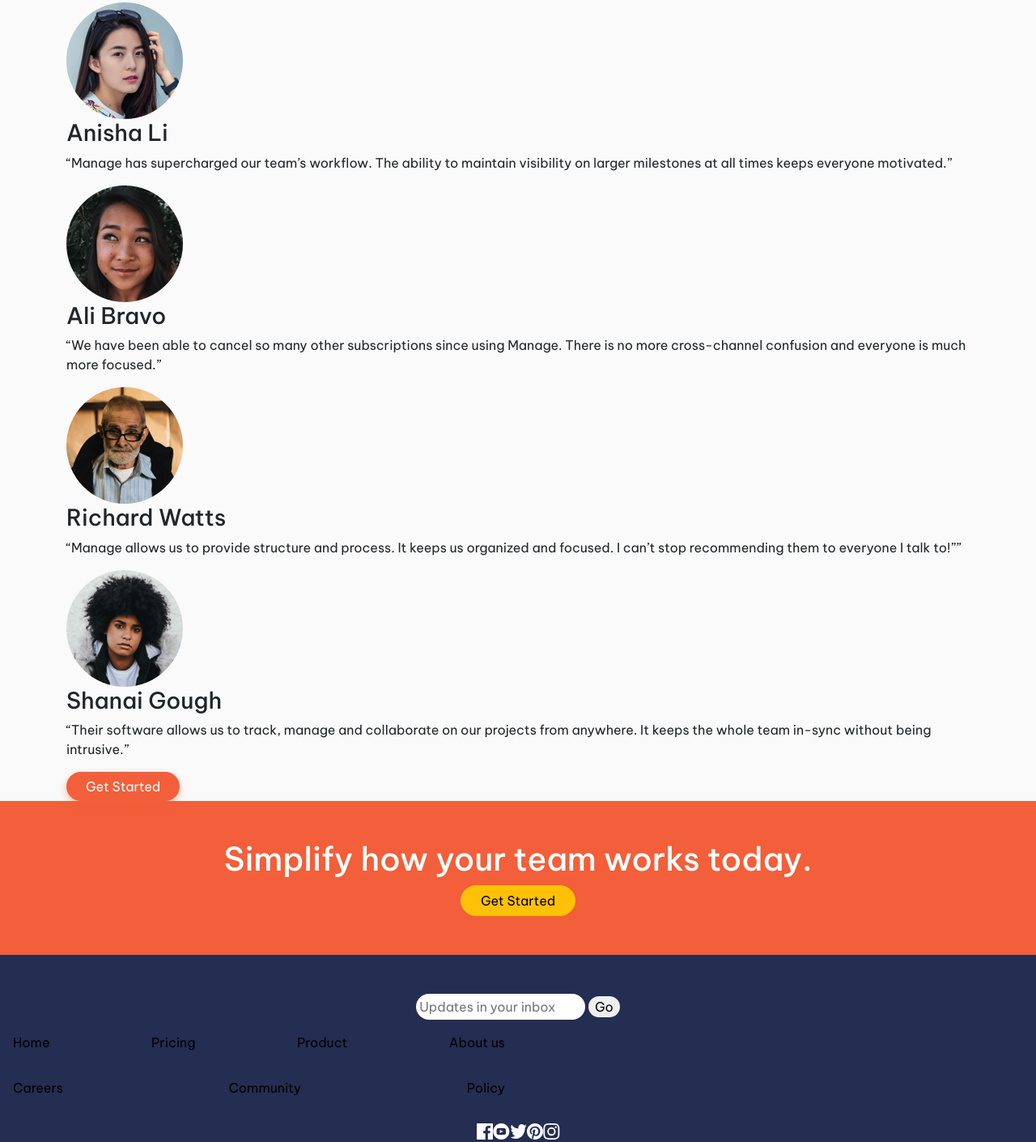
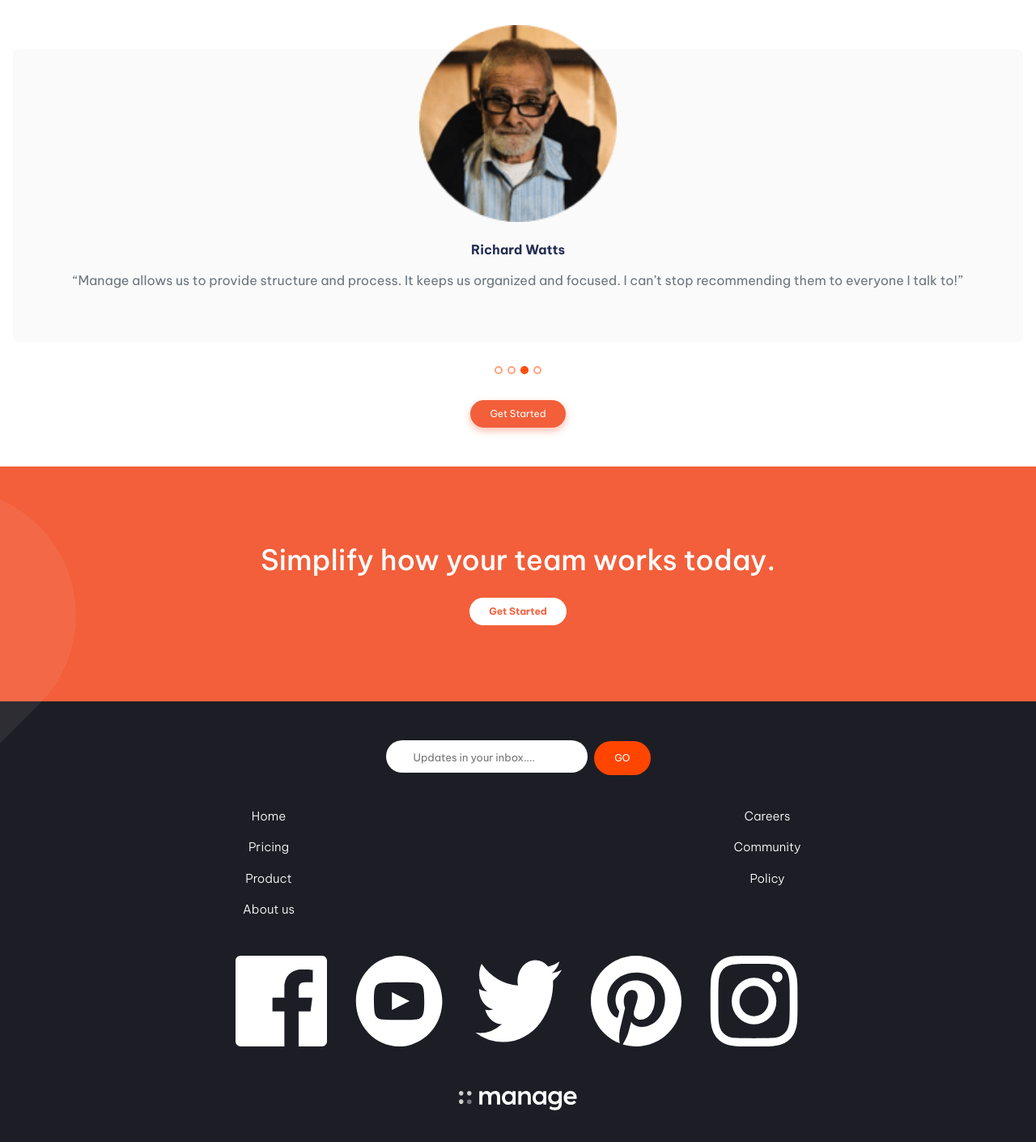
Before and after one commit to lianxxxx/frontend-mentor-bootstrap-manage-landing-page, a website built with Vite: page index.html in a window 1280 px wide. Shown: the part 2123-3533 px from the top of the page at 81% size. Built offline with nearby package versions, Linux system fonts and the light colour scheme.

Commit message:
style: complete mobile version

```diff
--- a/index.html
+++ b/index.html
@@ -35,19 +35,19 @@
               class="navbar nav justify-content-center d-flex flex-column fw-bold text-dark"
             >
               <li class="nav-item p-1">
+                <a href="" class="nav-link">Pricing</a>
+              </li>
+              <li class="nav-item p-1">
+                <a href="" class="nav-link">Product</a>
+              </li>
+              <li class="nav-item">
                 <a href="" class="nav-link">About us</a>
               </li>
               <li class="nav-item p-1">
                 <a href="" class="nav-link">Careers</a>
               </li>
-              <li class="nav-item">
+              <li class="nav-item p-1">
                 <a href="" class="nav-link">Community</a>
-              </li>
-              <li class="nav-item p-1">
-                <a href="" class="nav-link">Pricing</a>
-              </li>
-              <li class="nav-item p-1">
-                <a href="" class="nav-link">Product</a>
               </li>
             </ul>
           </div>
@@ -67,10 +67,10 @@
       </div>
     </div>
     <div class="position-relative text-center hero-container pb-5">
-      <h1 class="text-center fw-bold lh-sm px-4">
+      <h1 class="text-center fw-bold lh-sm px-4 home-title">
         Bring everyone together to build better products.
       </h1>
-      <p class="text-secondary lh-lg manage-description px-5 mx-1 text-justify">
+      <p class="text-secondary lh-lg manage-description px-4 mx-1 text-justify">
         Manage makes it simple for software teams to plan day-to-day tasks while
         keeping the larger team goals in view.
       </p>
@@ -79,16 +79,16 @@
         class="table-pattern-small"
         alt=""
       />
-      <button type="button" class="btn btn-danger rounded-5 px-4 py-2 m-3 fs-6">
+      <button type="button" class="btn btn-danger rounded-5 px-4 m-3 fs-6">
         Get Started
       </button>
 
       <div class="mt-5 text-start">
         <div>
-          <h1 class="fw-bold px-5 pb-3 pt-3 lh-base">
+          <h1 class="fw-bold px-5 pb-3 pt-5 lh-base text-center">
             What’s different about Manage?
           </h1>
-          <p class="text-secondary px-3 lh-base pb-5">
+          <p class="text-secondary px-4 lh-base pb-5">
             Manage provides all the functionality your team needs, without the
             complexity. Our software is tailor-made for modern digital product
             teams.
@@ -121,7 +121,7 @@
             <span class="number-badge fw-bold">03</span>
             <p class="badge-title">Everything you need in one place</p>
           </div>
-          <p class="text-secondary text-start mx-3 mb-5">
+          <p class="text-secondary text-start mx-3 mb-3">
             Stop jumping from one service to another to communicate, store
             files, track tasks and share documents. Manage offers an all-in-one
             team productivity solution.
@@ -130,53 +130,120 @@
       </div>
     </div>
 
-    <div class="container-fluid">
-      <div class="container">
-        <h1>What they’ve said</h1>
-        <div>
-          <img src="/images/avatar-anisha.png" alt="" />
-          <h3>Anisha Li</h3>
-          <p>
-            “Manage has supercharged our team’s workflow. The ability to
-            maintain visibility on larger milestones at all times keeps everyone
-            motivated.”
+    <div
+      id="testimonialCarousel"
+      class="carousel slide text-center mx-3"
+      data-bs-ride="carousel"
+      data-bs-interval="3000"
+    >
+      <h1 class="title-testimonial">What they've said</h1>
+      <div class="carousel-inner">
+        <!-- Card 1 -->
+
+        <div class="carousel-item">
+          <div class="card px-3 pb-5 mx-auto">
+            <img
+              src="/images/avatar-anisha.png"
+              class="img-fluid img-testimonial mx-auto d-block"
+            />
+            <h6 class="fw-bold pb-2">Anisha Li</h6>
+            <p class="text-secondary">
+              “We have been able to cancel so many other subscriptions since
+              using Manage. There is no more cross-channel confusion and
+              everyone is much more focused.”
             </p>
           </div>
-        <div>
-          <img src="/images/avatar-ali.png" alt="" />
-          <h3>Ali Bravo</h3>
-          <p>
-            “We have been able to cancel so many other subscriptions since using
-            Manage. There is no more cross-channel confusion and everyone is
-            much more focused.”
+        </div>
+
+        <!-- Card 2 -->
+        <div class="carousel-item active">
+          <div class="card px-3 pb-5 mx-auto">
+            <img
+              src="/images/avatar-ali.png"
+              class="img-fluid img-testimonial mx-auto d-block"
+            />
+            <h6 class="fw-bold pb-2">Ali Bravo</h6>
+            <p class="text-secondary">
+              “We have been able to cancel so many other subscriptions since
+              using Manage. There is no more cross-channel confusion and
+              everyone is much more focused.”
             </p>
           </div>
-        <div>
-          <img src="/images/avatar-richard.png" alt="" />
-          <h3>Richard Watts</h3>
-          <p>
+        </div>
+        <!-- Card 3 -->
+        <div class="carousel-item">
+          <div class="card px-3 pb-5 mx-auto">
+            <img
+              src="/images/avatar-richard.png"
+              class="img-fluid img-testimonial mx-auto d-block"
+            />
+            <h6 class="fw-bold pb-2">Richard Watts</h6>
+            <p class="text-secondary">
               “Manage allows us to provide structure and process. It keeps us
-            organized and focused. I can’t stop recommending them to everyone I
-            talk to!””
+              organized and focused. I can’t stop recommending them to everyone
+              I talk to!”
             </p>
           </div>
-        <div>
-          <img src="/images/avatar-shanai.png" alt="" />
-          <h3>Shanai Gough</h3>
-          <p>
+        </div>
+
+        <!-- Card 4 -->
+        <div class="carousel-item">
+          <div class="card px-3 pb-5 mx-auto">
+            <img
+              src="/images/avatar-shanai.png"
+              class="img-fluid img-testimonial mx-auto d-block"
+            />
+            <h6 class="fw-bold pb-2">Shanai Gough</h6>
+            <p class="text-secondary">
               “Their software allows us to track, manage and collaborate on our
               projects from anywhere. It keeps the whole team in-sync without
               being intrusive.”
             </p>
           </div>
-        <button type="button" class="btn btn-danger rounded-5 px-4">
+        </div>
+      </div>
+      <div class="carousel-indicators">
+        <button
+          type="button"
+          data-bs-target="#testimonialCarousel"
+          data-bs-slide-to="0"
+          class="active"
+        ></button>
+        <button
+          type="button"
+          data-bs-target="#testimonialCarousel"
+          data-bs-slide-to="1"
+        ></button>
+        <button
+          type="button"
+          data-bs-target="#testimonialCarousel"
+          data-bs-slide-to="2"
+        ></button>
+        <button
+          type="button"
+          data-bs-target="#testimonialCarousel"
+          data-bs-slide-to="3"
+        ></button>
+      </div>
+      <button
+        type="button"
+        class="btn btn-danger rounded-5 px-4 py-2 mt-3 mb-5 fs-6"
+      >
         Get Started
       </button>
     </div>
-    </div>
-    <div class="container-fluid text-center p-5" id="orangeBg">
-      <h1 class="text-white">Simplify how your team works today.</h1>
-      <button type="button" class="btn btn-warning rounded-5 px-4">
+
+    <div class="container-fluid text-center" id="orangeBg">
+      <img
+        src="/images/bg-simplify-section-mobile.svg"
+        class="img-fluid bg-simplify-section-mobile"
+        alt=""
+      />
+      <h1 class="fw-medium mt-4 lh-sm">Simplify how your team works today.</h1>
+      <button
+        type="button"
+        class="btn btn-white rounded-5 px-4 mb-4 mt-3 py-2 fs-6 fw-bold"
+      >
         Get Started
       </button>
     </div>
@@ -185,27 +252,43 @@
         <div class="text-center">
           <input
             type="text"
-            class="rounded-5 border-0 p-1 mt-5"
-            placeholder="Updates in your inbox"
+            class="rounded-5 border-0 py-2 px-4 mt-5 border-0 placeholder-design"
+            placeholder="Updates in your inbox...."
           />
-          <button class="rounded-4 border-0 px-2">Go</button>
+          <button class="rounded-5 border-0 go-btn fs-6 text-white">GO</button>
         </div>
+        <div class="row justify-content-center m-4">
           <div class="col-6">
-          <ul class="navbar nav">
-            <li class=""><a href="" class="nav-link">Home</a></li>
-            <li class=""><a href="" class="nav-link">Pricing</a></li>
-            <li class=""><a href="" class="nav-link">Product</a></li>
-            <li class=""><a href="" class="nav-link">About us</a></li>
+            <ul class="navbar nav flex-column">
+              <li class="">
+                <a href="" class="nav-link text-white fw-light">Home</a>
+              </li>
+              <li class="">
+                <a href="" class="nav-link text-white fw-light">Pricing</a>
+              </li>
+              <li class="">
+                <a href="" class="nav-link text-white fw-light">Product</a>
+              </li>
+              <li class="">
+                <a href="" class="nav-link text-white fw-light">About us</a>
+              </li>
             </ul>
           </div>
           <div class="col-6">
-          <ul class="navbar nav">
-            <li class=""><a href="" class="nav-link">Careers</a></li>
-            <li class=""><a href="" class="nav-link">Community</a></li>
-            <li class=""><a href="" class="nav-link">Policy</a></li>
+            <ul class="navbar nav flex-column">
+              <li class="">
+                <a href="" class="nav-link text-white fw-light">Careers</a>
+              </li>
+              <li class="">
+                <a href="" class="nav-link text-white fw-light">Community</a>
+              </li>
+              <li class="">
+                <a href="" class="nav-link text-white fw-light">Policy</a>
+              </li>
             </ul>
           </div>
-        <div class="d-flex justify-content-center g-5 m-3">
+        </div>
+        <div class="d-flex justify-content-center gap-4 m-3">
           <img
             src="/images/icon-facebook.svg"
             class="img-fluid social-icon"
@@ -232,10 +315,12 @@
             alt=""
           />
         </div>
-        <div>
-          <img src="/images/logo.svg" alt="" />
+        <div class="text-center m-5">
+          <img src="/images/logo.svg" alt="" fill="white" class="footer-logo" />
         </div>
-        <p class="text-center">Copyright 2020. All Rights Reserved</p>
+        <p class="text-secondary text-center fs-6 pb-4">
+          Copyright 2020. All Rights Reserved
+        </p>
       </div>
     </footer>
 
--- a/src/assets/css/style.css
+++ b/src/assets/css/style.css
@@ -1,10 +1,7 @@
 *{
     font-family: 'Be Vietnam Pro', sans-serif ;
 }
-html,body{
-    background-color: hsl(0, 0%, 98%);
 
-}
 .hero-container{
     overflow-x: hidden;
     position: relative;
@@ -13,9 +10,16 @@ html,body{
 }
 #orangeBg{
 background-color:  hsl(12, 88%, 59%);
+padding:70px;
+position: relative;
+}
+#orangeBg h1{
+color:  white;
+font-size: 35px;
+z-index: 2;
 }
 footer{
-    background-color: hsl(228, 39%, 23%);
+    background-color: hsl(233, 12%, 13%);
 }
 #navBarMenu {
     z-index:3;
@@ -52,8 +56,8 @@ ul a{
 
 .table-pattern-small {
     position: absolute;
-    top: 75px;
-    left: 62%;
+    top: 90px;
+    left: 61%;
     width: 80%;
     z-index: 1!important;
 
@@ -67,15 +71,21 @@ ul a{
 width: 40%;
 }
 .fs-6{
-  font-size: 10px!important;
+  font-size: 12px!important;
 }
 
 .btn-danger{
 background-color: hsl(12, 88%, 59%);
 border: none;
 box-shadow: 0 4px 10px hsla(12, 88%, 59%, 0.4);
- z-index: 2;
-   position: relative;
+z-index: 2;
+position: relative;
+}
+.btn-white{
+background-color: white;
+border: none;
+color:hsl(12, 88%, 59%);
+
 }
 .manage-description{
    z-index: 2;
@@ -97,9 +107,9 @@ box-shadow: 0 4px 10px hsla(12, 88%, 59%, 0.4);
 
 }
 .badge-title{
-     background-color: hsla(12, 88%, 59%, 0.155);
-     color:hsl(233, 12%, 13%);
-     display:inline-block;
+    background-color: hsla(12, 88%, 59%, 0.155);
+    color:hsl(233, 12%, 13%);
+    display:inline-block;
     padding: 7px 30px;
     z-index: 2;
     font-weight: 600;
@@ -107,3 +117,73 @@ box-shadow: 0 4px 10px hsla(12, 88%, 59%, 0.4);
     min-width: 309px;
 
 }
+.img-testimonial{
+position: relative;
+    width:20%;
+    top:-30px;
+    margin-bottom:-5px;
+}
+
+.card{
+    background-color: hsl(0, 0%, 98%);
+    border:none ;
+    color:hsl(228, 39%, 23%);
+    margin-top: 90px;
+}
+
+.carousel-indicators [data-bs-target] {
+  width: 6px;
+  height: 6px;
+  border-radius: 50%;
+  background-color: white;
+  border:2px solid #ff4500;
+
+}
+
+.carousel-indicators .active {
+  background-color: #ff4500;
+}
+.carousel-indicators {
+  position: static !important;
+  margin-top: 30px;
+}
+.bg-simplify-section-mobile{
+    position: absolute;
+    left: 0px;
+  top: 40px;
+  z-index: 1;
+
+}
+.placeholder-design::placeholder{
+    font-size: 13px;
+    padding: 10px;
+}
+.go-btn{
+  background-color: #ff4500;
+  padding: 12px 25px;
+  margin-left: 5px;
+}
+
+footer ul a{
+    font-size:15px!important;
+    font-weight: 200 !important;
+}
+
+.social-icon{
+    width:9%;
+    margin:5px;
+}
+.footer-logo{
+  filter: invert(100%) brightness(200%) saturate(0%);
+}
+
+.home-title{
+    font-size:35px!important;
+    color:hsl(228, 39%, 23%);
+}
+.title-testimonial{
+    font-size: 30px!important;
+    color:hsl(228, 39%, 23%);
+    font-weight:bolder;
+    margin-bottom: -5px;;
+}
```
Lines whose indentation alone changed are shown as unchanged.
